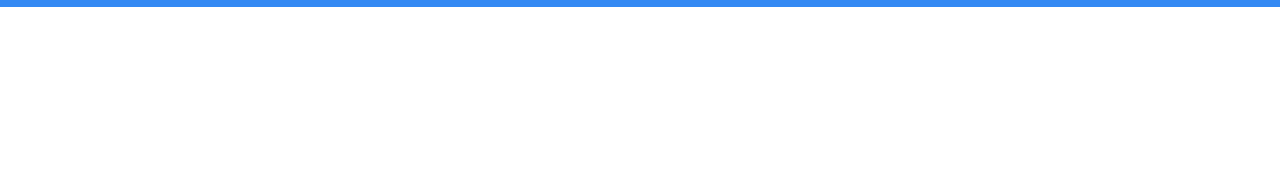
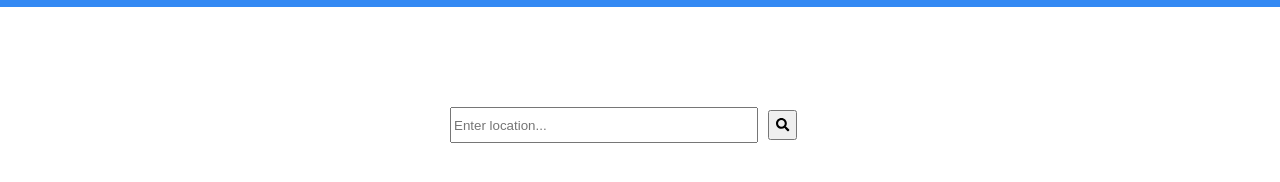
Before and after one commit to yllabazi/Weather-App, a React app: page / in a window 1280 px wide. Shown: the part 58-240 px from the top of the page. Built offline with nearby package versions, Linux system fonts and the light colour scheme.

Commit message:
Add static search bar

```diff
--- a/src/components/SearchBar.js
+++ b/src/components/SearchBar.js
@@ -0,0 +1,14 @@
+import React from 'react';
+import InputField from '../elements/InputField';
+import SearchBtn from '../elements/SearchBtn';
+
+const SearchBar = () => {
+  return (
+    <div className='searchBar'>
+      <InputField />
+      <SearchBtn />
+    </div>
+  )
+}
+
+export default SearchBar;
--- a/src/containers/App.js
+++ b/src/containers/App.js
@@ -1,10 +1,14 @@
 import React from "react";
 import Header from '../components/Header';
+import SearchBar from '../components/SearchBar';
 
 export default class App extends React.Component {
   render() {
     return (
-      <Header />
+      <div>
+        <Header />
+        <SearchBar />
+      </div>
     )
   }
 }
--- a/src/elements/InputField.js
+++ b/src/elements/InputField.js
@@ -0,0 +1,9 @@
+import React from 'react';
+
+const InputField = () => {
+  return (
+      <input className='inputField' placeholder='Enter location...' />
+  )
+}
+
+export default InputField;
--- a/src/elements/SearchBtn.js
+++ b/src/elements/SearchBtn.js
@@ -0,0 +1,11 @@
+import React from 'react';
+import { FontAwesomeIcon } from '@fortawesome/react-fontawesome';
+import {faSearch} from '@fortawesome/free-solid-svg-icons';
+
+const SearchBtn = () => {
+  return (
+      <button className='searchBtn'><FontAwesomeIcon icon={faSearch} /></button>
+  )
+}
+
+export default SearchBtn;
--- a/src/index.css
+++ b/src/index.css
@@ -19,3 +19,16 @@
 a {
   color: inherit;
 }
+
+.searchBar {
+  width: 400px;
+  margin: 100px auto;
+}
+.inputField {
+  width: 300px;
+  height: 30px;
+  margin: 0px 10px;
+}
+.searchBtn {
+  height: 30px;
+}
```
